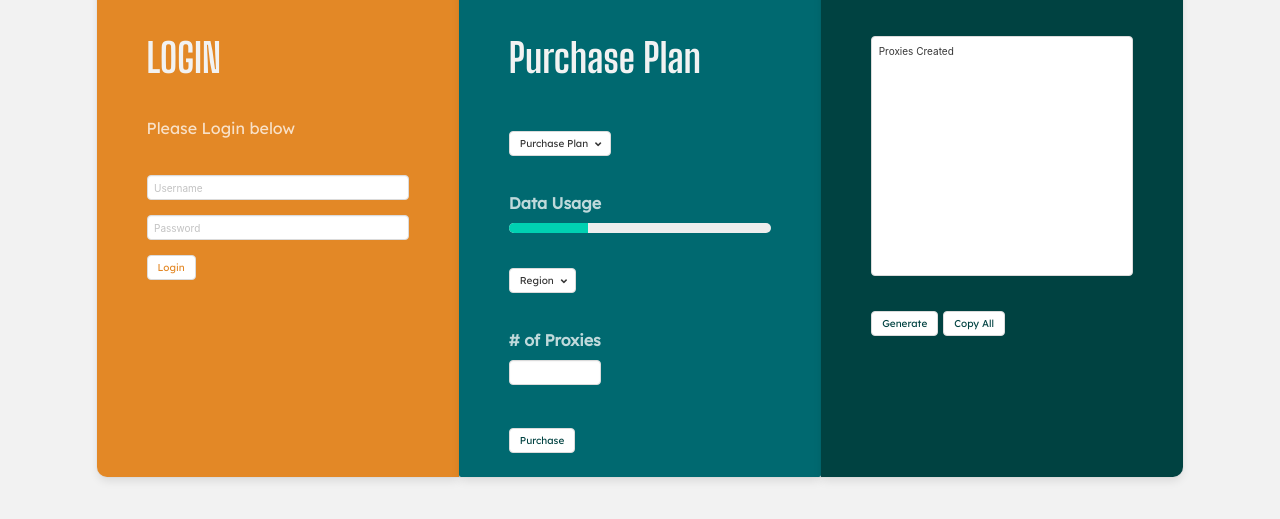
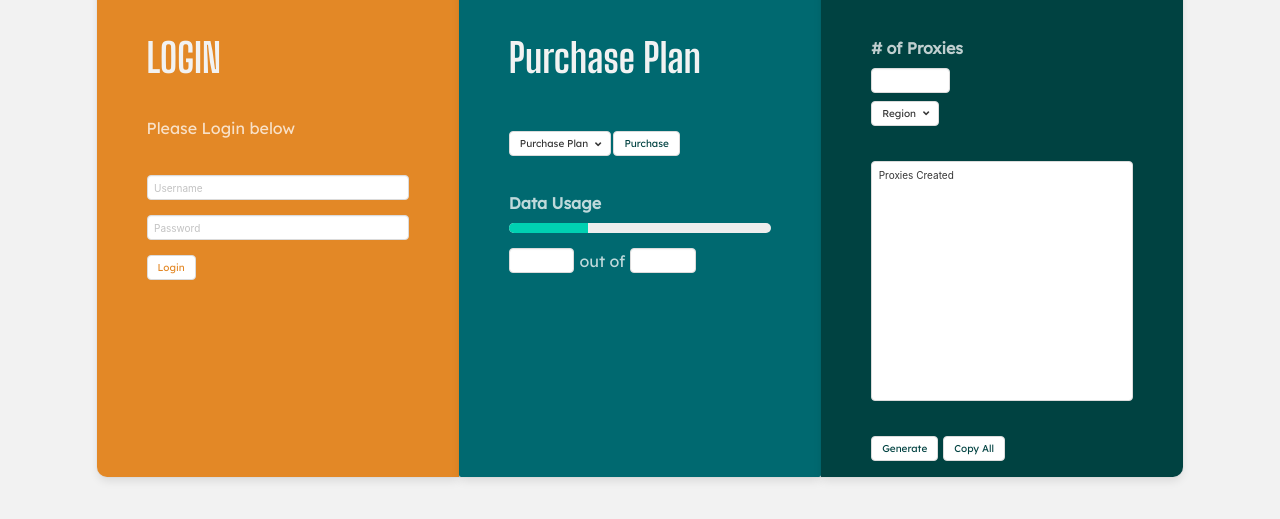
Before and after one commit to Lo-Mein/NycSneaks, a plain HTML site: page index.html in a window 1280 px wide. Shown: the part 223-742 px from the top of the page. Drawn offline with nearby package versions, Linux system fonts and the light colour scheme.

Commit message:
styling changes

```diff
--- a/index.html
+++ b/index.html
@@ -75,9 +75,26 @@
             </div>
           </div>
         </div>
+        <button class="button button-luxury">Purchase</button>
         <div>
           <label class="label article">Data Usage</label>
           <progress class="progress is-primary" value="30" max="100">15%</progress>
+          <div class="buttons">
+            <input class="input" type="number" style="width: 25%;" min="0">
+            <p class="article side-padding">out of</p>
+            <input class="input" type="number" style="width: 25%;" min="0">
+          </div>
+        </div>
+
+      </div>
+      <div class="card stack">
+        <img class="icon" src="images/running-shoe (1).svg" alt="" />
+        <div class="">
+          <div class="field">
+            <label class="label article"># of Proxies</label>
+            <div class="control">
+              <input class="input" type="number" style="width: 30%;" step="1" min="0">
+            </div>
           </div>
           <div class="dropdown">
             <div class="dropdown-trigger" >
@@ -103,16 +120,7 @@
               </div>
             </div>
           </div>
-        <div class="field">
-          <label class="label article"># of Proxies</label>
-          <div class="control">
-            <input class="input" type="number" style="width: 35%;" step="1" min="0">
         </div>
-        </div>
-        <button class="button button-luxury">Purchase</button>
-      </div>
-      <div class="card stack">
-        <img class="icon" src="images/running-shoe (1).svg" alt="" />
         <div class="control">
           <textarea class="textarea has-fixed-size" readonly rows="15">Proxies Created</textarea>
         </div>
--- a/main.css
+++ b/main.css
@@ -78,6 +78,7 @@ body {
   display: flex;
   flex-wrap: wrap;
   justify-content: flex-start;
+
 }
 
 button {
@@ -86,6 +87,10 @@ button {
   padding: 0.8em 1.8em;
   border-radius: 3rem;
   border: none;
+}
+
+.side-padding{
+  padding: 0 5px;
 }
 
 .button:hover {
```
Lines whose indentation alone changed are shown as unchanged.
